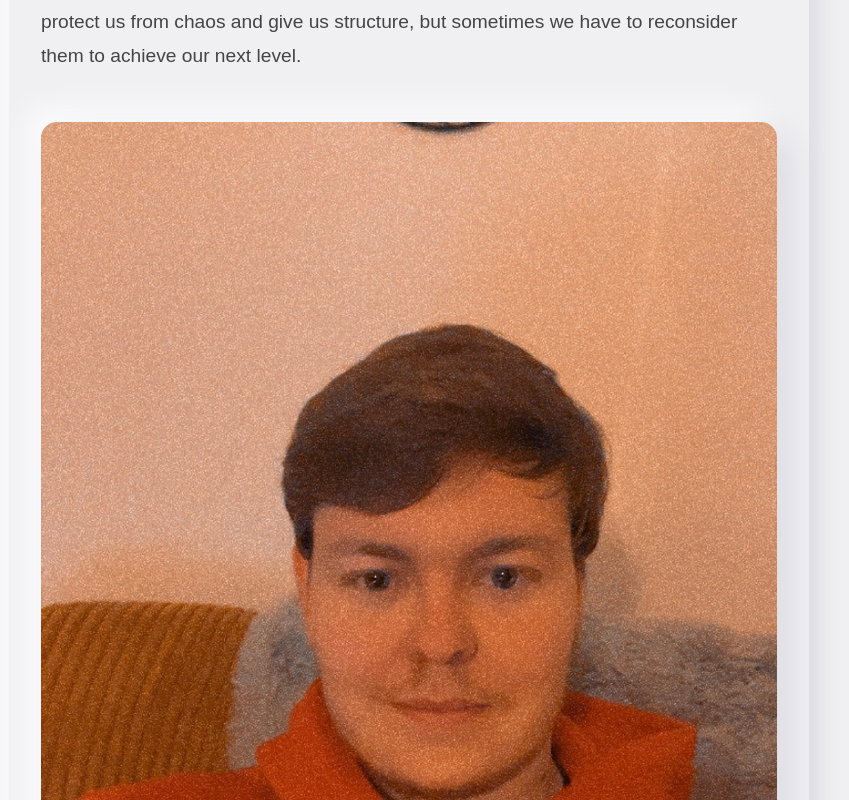
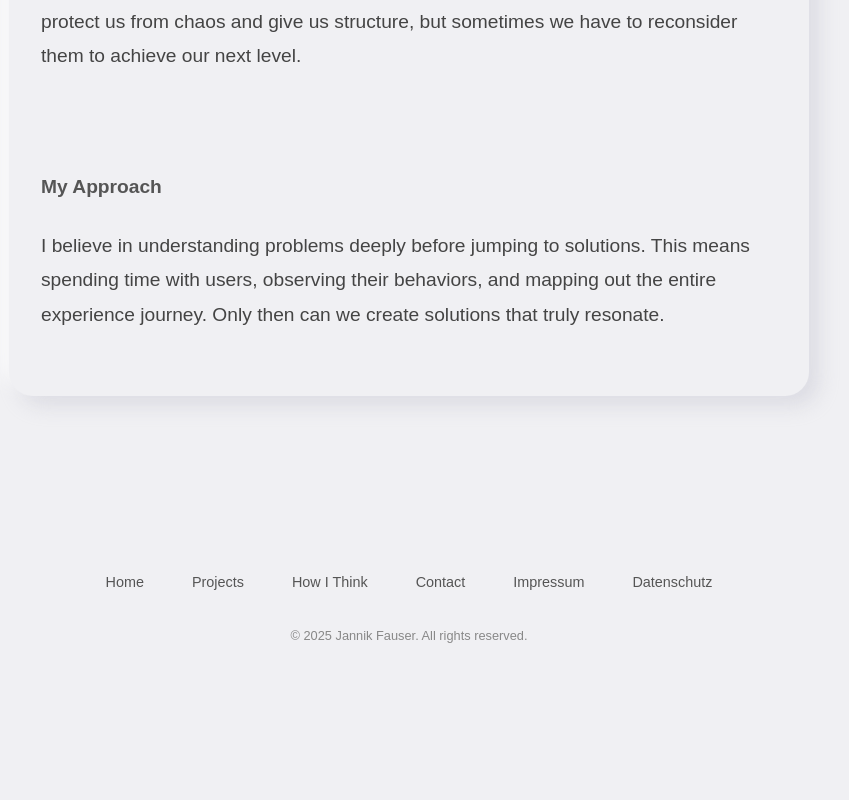
Before and after one commit to Emberheart2000/hfg-portfolio, a Nuxt app: page /about in a window 1280 px wide. Shown: the part 520-1320 px from the top of the page, without its empty margins (231-1080 px from the left). After the commit the page ends 1213 px from the top, so only its background shows below. Built offline with nearby package versions, Linux system fonts and the light colour scheme.

Commit message:
Kommentiere das Bild im About-Bereich aus

```diff
--- a/pages/about.vue
+++ b/pages/about.vue
@@ -15,7 +15,7 @@
         </p>
 
         <div class="about-image neo-card">
-          <img src="/images/IMG_4643.JPG" alt="Jannik Fauser">
+          <!-- <img src="/images/IMG_4643.JPG" alt="Jannik Fauser"> -->
         </div>
 
         <h2 class="neo-subtitle">My Approach</h2>
```
